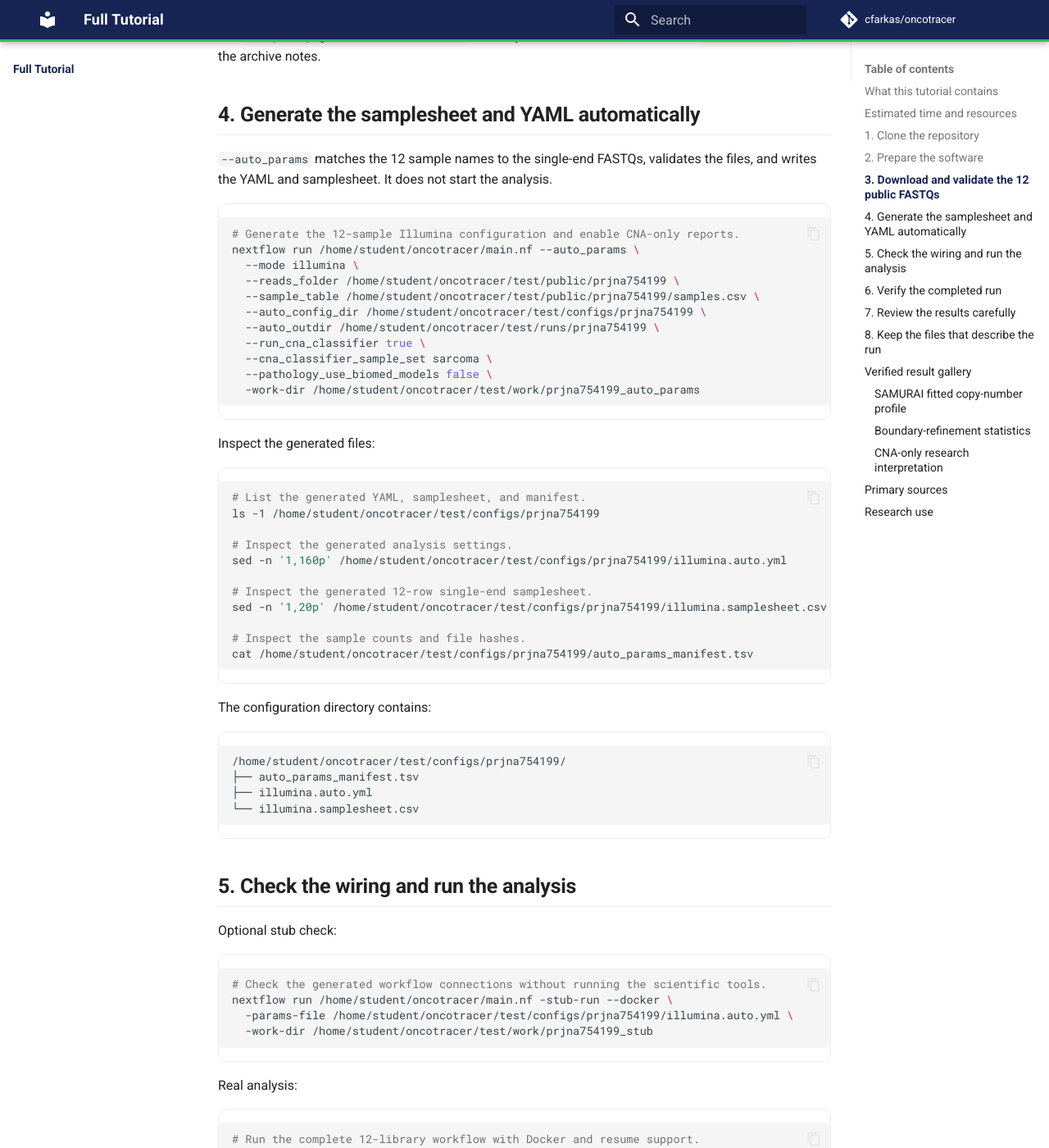
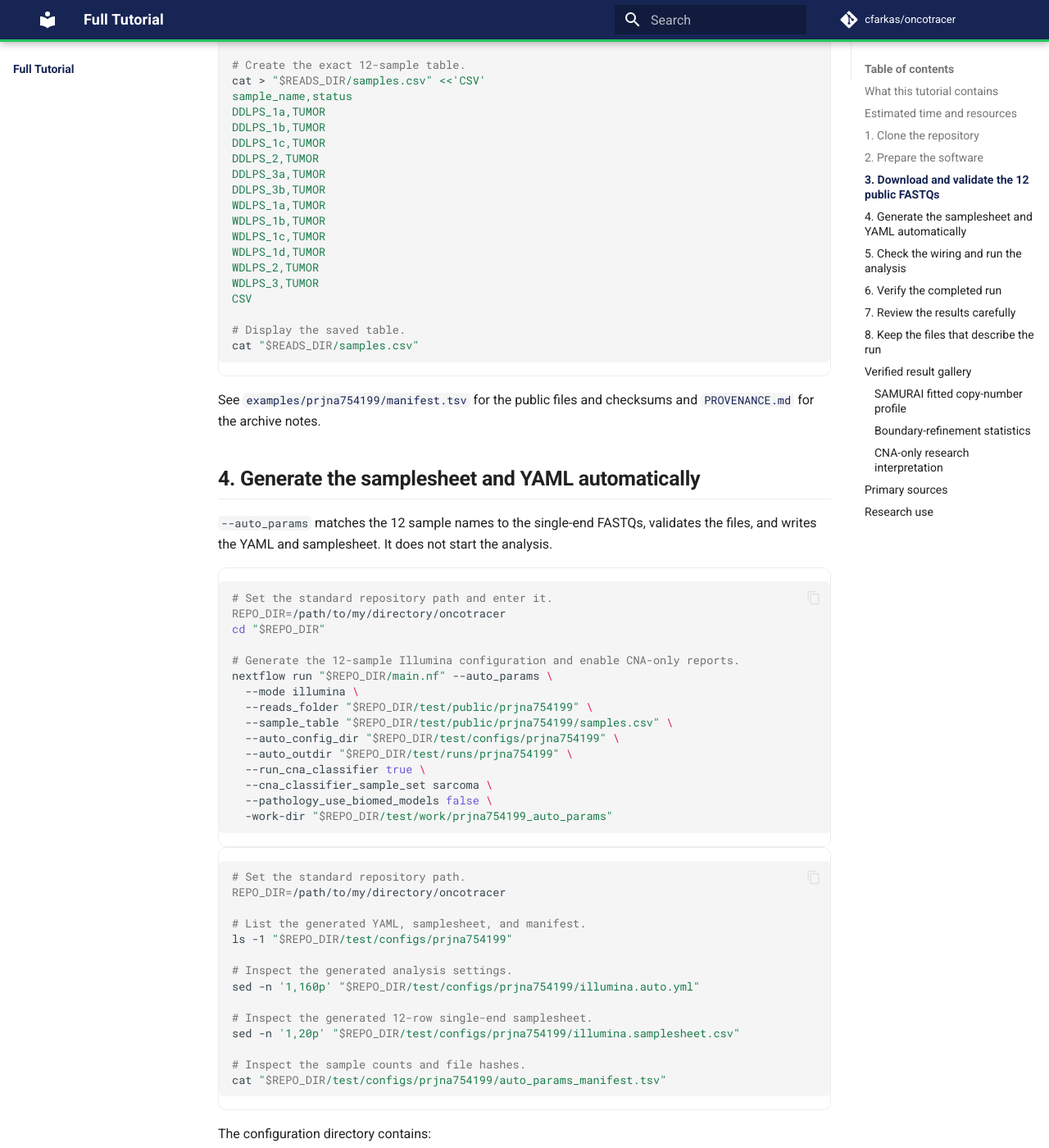
Before and after one commit to cfarkas/oncotracer, an MkDocs documentation site: the page built from docs/full_tutorial.md, in a window 1280 px wide and 1400 px high, scrolled down 3579 px. Shown: the whole window at 82% size. Built offline with MkDocs 1.6.1 and Material for MkDocs 9.7.7, drawn with Linux system fonts in a browser that asks for light colours; comment, search, counter and statistics services are not loaded; some of the changed text lies outside the part shown.

Commit message:
Docs: standardize full tutorial paths

````diff
--- a/docs/full_tutorial.md
+++ b/docs/full_tutorial.md
@@ -1,10 +1,10 @@
 # Full tutorial: complete public PRJNA754199 archive
 
-This tutorial processes the **12 Illumina plasma cfDNA libraries currently available in the public PRJNA754199 read archive**. It downloads and validates the FASTQs, generates the configuration automatically, runs OncoTracer, verifies the required files, and reviews the research outputs.
+This tutorial processes the **12 Illumina plasma cfDNA libraries currently available in the public PRJNA754199 read archive**. It downloads and validates the FASTQs, creates the sample table, generates the configuration automatically, runs OncoTracer, verifies the required files, and reviews the research outputs.
 
 [![Roadmap for the complete PRJNA754199 tutorial.](assets/tutorial/full_tutorial_flow.svg)](assets/tutorial/full_tutorial_flow.svg)
 
-The commands below use Docker. On a configured HPC system, replace `--docker` with `--singularity`. See [Installation](installation.md) and the maintained [Docker image](https://hub.docker.com/r/carlosfarkas/oncotracer).
+The commands use Docker. On a configured HPC system, replace `--docker` with `--singularity`. See [Installation](installation.md) and the maintained [Docker image](https://hub.docker.com/r/carlosfarkas/oncotracer).
 
 ## What this tutorial contains
 
@@ -28,18 +28,21 @@
 
 ## 1. Clone the repository
 
-This tutorial uses `/home/student/oncotracer` as an example path.
+Use `/path/to/my/directory/oncotracer` throughout this tutorial.
 
 ```bash
-# Clone OncoTracer into the example directory.
-git clone https://github.com/cfarkas/oncotracer.git /home/student/oncotracer
+# Set the standard repository path.
+REPO_DIR=/path/to/my/directory/oncotracer
+
+# Clone OncoTracer into that directory.
+git clone https://github.com/cfarkas/oncotracer.git "$REPO_DIR"
 
 # Enter the repository and confirm the path.
-cd /home/student/oncotracer
+cd "$REPO_DIR"
 pwd
 ```
 
-Skip the `git clone` command when the repository already exists.
+Skip the clone command when the repository already exists.
 
 <a id="2-prepare-software-only"></a>
 
@@ -48,19 +51,25 @@
 Docker:
 
 ```bash
+# Set the standard repository path.
+REPO_DIR=/path/to/my/directory/oncotracer
+
 # Pull or reuse the Docker image and test the required software.
-nextflow run /home/student/oncotracer/main.nf --install --docker \
-  --lpwgs_root /home/student/oncotracer/test \
-  -work-dir /home/student/oncotracer/test/work/install
+nextflow run "$REPO_DIR/main.nf" --install --docker \
+  --lpwgs_root "$REPO_DIR/test" \
+  -work-dir "$REPO_DIR/test/work/install_docker"
 ```
 
 Singularity or Apptainer:
 
 ```bash
+# Set the standard repository path.
+REPO_DIR=/path/to/my/directory/oncotracer
+
 # Prepare the same workflow image through the HPC container option.
-nextflow run /home/student/oncotracer/main.nf --install --singularity \
-  --lpwgs_root /home/student/oncotracer/test \
-  -work-dir /home/student/oncotracer/test/work/install
+nextflow run "$REPO_DIR/main.nf" --install --singularity \
+  --lpwgs_root "$REPO_DIR/test" \
+  -work-dir "$REPO_DIR/test/work/install_singularity"
 ```
 
 The installation route checks the software and stops. It does not download patient reads or hg38 and does not start the analysis.
@@ -68,19 +77,28 @@
 ## 3. Download and validate the 12 public FASTQs
 
 ```bash
-# Download or reuse all 12 FASTQs and verify their size, MD5, and gzip integrity.
-nextflow run /home/student/oncotracer/main.nf --make_prjna754199 \
-  --test_root /home/student/oncotracer/test \
-  -work-dir /home/student/oncotracer/test/work/prjna754199_download
+# Set the standard repository path.
+REPO_DIR=/path/to/my/directory/oncotracer
+
+# Download or reuse all 12 FASTQs and verify size, MD5, and gzip integrity.
+nextflow run "$REPO_DIR/main.nf" --make_prjna754199 \
+  --test_root "$REPO_DIR/test" \
+  -work-dir "$REPO_DIR/test/work/prjna754199_download"
 ```
 
-The command creates `/home/student/oncotracer/test/public/prjna754199` and places `samples.csv` beside the FASTQs. A completed file is reused when the command is repeated.
+The command creates `/path/to/my/directory/oncotracer/test/public/prjna754199`. A completed file is reused when the command is repeated.
 
 [![Successful validation checkpoint for the 12 PRJNA754199 FASTQs.](assets/tutorial/full_tutorial_download_checkpoint.svg)](assets/tutorial/full_tutorial_download_checkpoint.svg)
 
-The exact generated sample table is:
+Create or replace the exact sample table with this copy/paste-ready block:
 
-```csv
+```bash
+# Set the standard repository and reads paths.
+REPO_DIR=/path/to/my/directory/oncotracer
+READS_DIR="$REPO_DIR/test/public/prjna754199"
+
+# Create the exact 12-sample table.
+cat > "$READS_DIR/samples.csv" <<'CSV'
 sample_name,status
 DDLPS_1a,TUMOR
 DDLPS_1b,TUMOR
@@ -94,6 +112,10 @@
 WDLPS_1d,TUMOR
 WDLPS_2,TUMOR
 WDLPS_3,TUMOR
+CSV
+
+# Display the saved table.
+cat "$READS_DIR/samples.csv"
 ```
 
 See [`examples/prjna754199/manifest.tsv`](https://github.com/cfarkas/oncotracer/blob/main/examples/prjna754199/manifest.tsv) for the public files and checksums and [`PROVENANCE.md`](https://github.com/cfarkas/oncotracer/blob/main/examples/prjna754199/PROVENANCE.md) for the archive notes.
@@ -105,39 +127,44 @@
 `--auto_params` matches the 12 sample names to the single-end FASTQs, validates the files, and writes the YAML and samplesheet. It does not start the analysis.
 
 ```bash
+# Set the standard repository path and enter it.
+REPO_DIR=/path/to/my/directory/oncotracer
+cd "$REPO_DIR"
+
 # Generate the 12-sample Illumina configuration and enable CNA-only reports.
-nextflow run /home/student/oncotracer/main.nf --auto_params \
+nextflow run "$REPO_DIR/main.nf" --auto_params \
   --mode illumina \
-  --reads_folder /home/student/oncotracer/test/public/prjna754199 \
-  --sample_table /home/student/oncotracer/test/public/prjna754199/samples.csv \
-  --auto_config_dir /home/student/oncotracer/test/configs/prjna754199 \
-  --auto_outdir /home/student/oncotracer/test/runs/prjna754199 \
+  --reads_folder "$REPO_DIR/test/public/prjna754199" \
+  --sample_table "$REPO_DIR/test/public/prjna754199/samples.csv" \
+  --auto_config_dir "$REPO_DIR/test/configs/prjna754199" \
+  --auto_outdir "$REPO_DIR/test/runs/prjna754199" \
   --run_cna_classifier true \
   --cna_classifier_sample_set sarcoma \
   --pathology_use_biomed_models false \
-  -work-dir /home/student/oncotracer/test/work/prjna754199_auto_params
+  -work-dir "$REPO_DIR/test/work/prjna754199_auto_params"
 ```
 
-Inspect the generated files:
+```bash
+# Set the standard repository path.
+REPO_DIR=/path/to/my/directory/oncotracer
 
-```bash
 # List the generated YAML, samplesheet, and manifest.
-ls -1 /home/student/oncotracer/test/configs/prjna754199
+ls -1 "$REPO_DIR/test/configs/prjna754199"
 
 # Inspect the generated analysis settings.
-sed -n '1,160p' /home/student/oncotracer/test/configs/prjna754199/illumina.auto.yml
+sed -n '1,160p' "$REPO_DIR/test/configs/prjna754199/illumina.auto.yml"
 
 # Inspect the generated 12-row single-end samplesheet.
-sed -n '1,20p' /home/student/oncotracer/test/configs/prjna754199/illumina.samplesheet.csv
+sed -n '1,20p' "$REPO_DIR/test/configs/prjna754199/illumina.samplesheet.csv"
 
 # Inspect the sample counts and file hashes.
-cat /home/student/oncotracer/test/configs/prjna754199/auto_params_manifest.tsv
+cat "$REPO_DIR/test/configs/prjna754199/auto_params_manifest.tsv"
 ```
 
 The configuration directory contains:
 
 ```text
-/home/student/oncotracer/test/configs/prjna754199/
+/path/to/my/directory/oncotracer/test/configs/prjna754199/
 ├── auto_params_manifest.tsv
 ├── illumina.auto.yml
 └── illumina.samplesheet.csv
@@ -150,19 +177,25 @@
 Optional stub check:
 
 ```bash
+# Set the standard repository path.
+REPO_DIR=/path/to/my/directory/oncotracer
+
 # Check the generated workflow connections without running the scientific tools.
-nextflow run /home/student/oncotracer/main.nf -stub-run --docker \
-  -params-file /home/student/oncotracer/test/configs/prjna754199/illumina.auto.yml \
-  -work-dir /home/student/oncotracer/test/work/prjna754199_stub
+nextflow run "$REPO_DIR/main.nf" -stub-run --docker \
+  -params-file "$REPO_DIR/test/configs/prjna754199/illumina.auto.yml" \
+  -work-dir "$REPO_DIR/test/work/prjna754199_stub"
 ```
 
 Real analysis:
 
 ```bash
+# Set the standard repository path.
+REPO_DIR=/path/to/my/directory/oncotracer
+
 # Run the complete 12-library workflow with Docker and resume support.
-nextflow run /home/student/oncotracer/main.nf --docker \
-  -params-file /home/student/oncotracer/test/configs/prjna754199/illumina.auto.yml \
-  -work-dir /home/student/oncotracer/test/work/prjna754199 \
+nextflow run "$REPO_DIR/main.nf" --docker \
+  -params-file "$REPO_DIR/test/configs/prjna754199/illumina.auto.yml" \
+  -work-dir "$REPO_DIR/test/work/prjna754199" \
   -resume
 ```
 
@@ -171,9 +204,12 @@
 ## 6. Verify the completed run
 
 ```bash
+# Set the standard repository path.
+REPO_DIR=/path/to/my/directory/oncotracer
+
 # Verify the exact 12 samples and all required output groups.
-python3 /home/student/oncotracer/examples/prjna754199/verify_outputs.py \
-  --outdir /home/student/oncotracer/test/runs/prjna754199
+python3 "$REPO_DIR/examples/prjna754199/verify_outputs.py" \
+  --outdir "$REPO_DIR/test/runs/prjna754199"
 ```
 
 A successful check ends with:
````
Also changed, not shown: other parts of docs/full_tutorial.md (+1 -1 lines).
